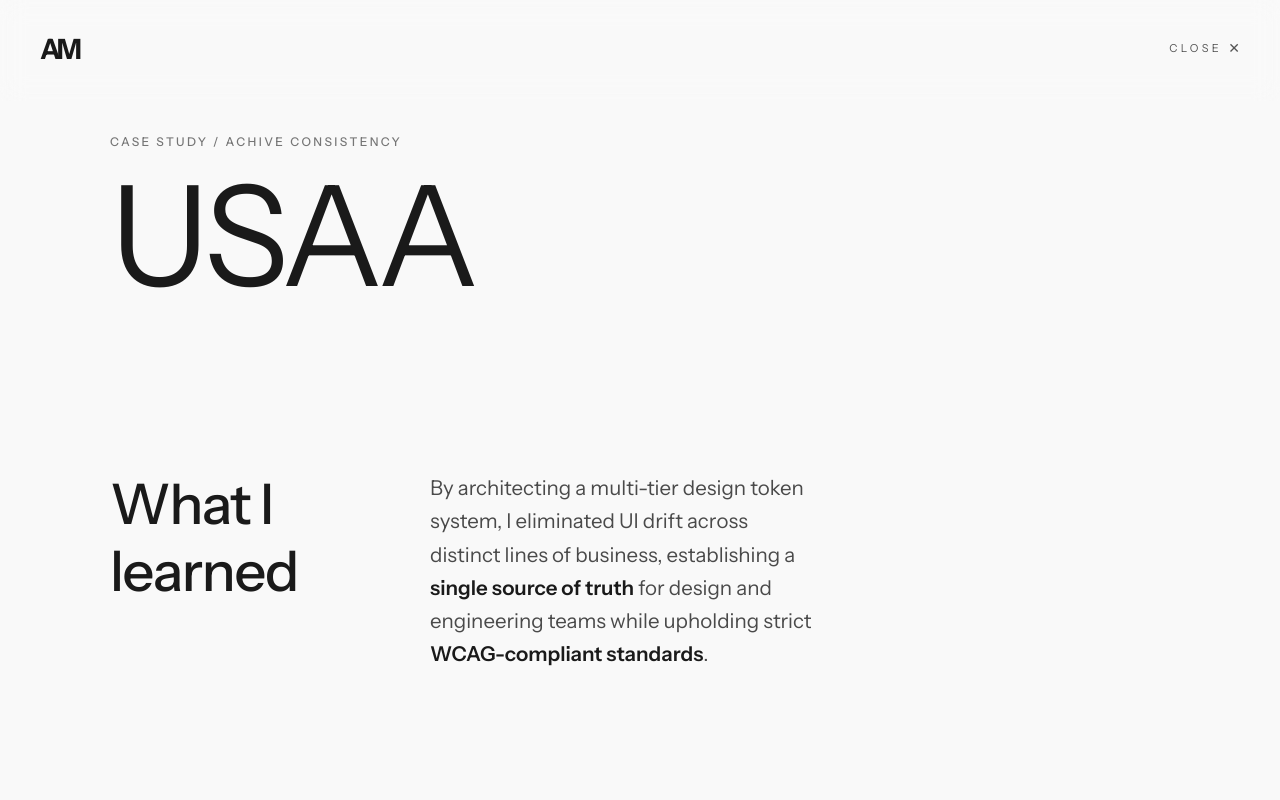
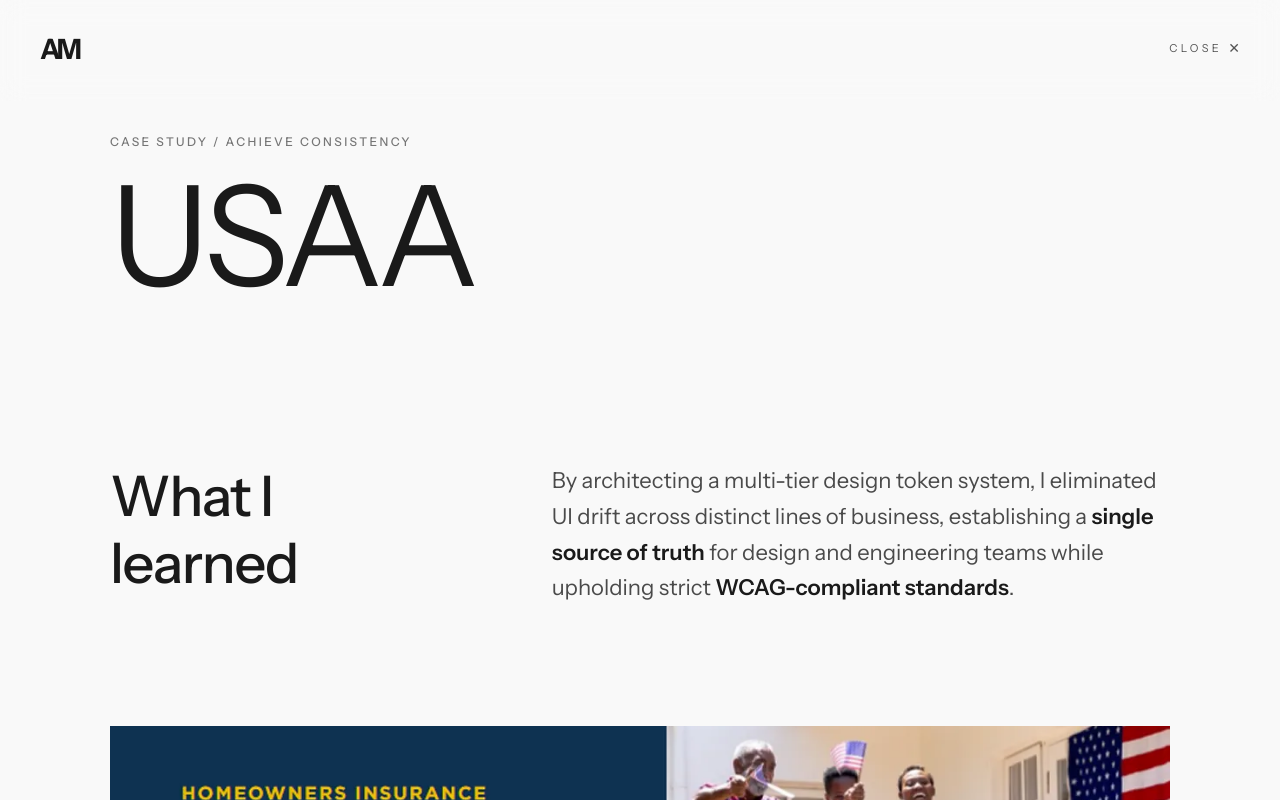
Before and after one commit to dizsel74/am-portfolio-2026, a React (Vite) app: page /work/usaa in a window 1280 px wide. Shown: the top 800 px of the page. Built offline with nearby package versions, Linux system fonts and the light colour scheme.

Commit message:
Modificando col-span-12 lg:col-span-8 a que se abra todo ->  col-span-12 lg:col-span-8 mb-24 lg:mb-36">

```diff
--- a/src/components/USAAProject.jsx
+++ b/src/components/USAAProject.jsx
@@ -24,8 +24,9 @@ const USAAProject = () => {
 
   return (
     <div className="bg-[#F9F9F9] pt-32 font-instrument selection:bg-black selection:text-white relative">
-      {/* NAV*/}
-        <ProjectNav/>
+      {/* NAV */}
+      <ProjectNav />
+
       {/* BOTÓN FLOTANTE */}
       <button
         className={`fixed right-8 bottom-12 z-50 bg-black text-white px-6 py-3 rounded-full text-[10px] uppercase tracking-[0.2em] transition-all duration-500 transform ${
@@ -38,47 +39,38 @@ const USAAProject = () => {
       {/* 0. HERO SECTION */}
       <section className="mb-24 lg:mb-40">
         <GridContainer>
-          <div className="col-span-12 lg:col-span-8">
+          {/* HEADER USAA */}
+          <div className="col-span-12 lg:col-span-8 mb-24 lg:mb-36">
             <span className="text-[12px] uppercase tracking-[0.2em] text-[#767676] font-medium">
-              Case Study / Achive Consistency
+              Case Study / Achieve Consistency
             </span>
-            <h1 className="text-[clamp(60px,12vw,140px)] leading-[0.85] font-normal mt-6 mb-12 tracking-[-0.04em] text-[#1a1a1a]">
+            <h1 className="text-[clamp(60px,12vw,140px)] leading-[0.85] font-normal mt-6 tracking-[-0.04em] text-[#1a1a1a]">
               USAA
             </h1>
+          </div>
 
-
-                {/* WHAT I LEARNED SECTION */}
-                <div className="mb-16 lg:mb-24 py-32">
-                    <div className="grid grid-cols-1 lg:grid-cols-12 gap-y-16 lg:gap-x-16 items-start">
+          {/* WHAT I LEARNED SECTION (12 Columnas independientes, idéntico a The Challenge) */}
+          <div className="col-span-12 mb-16 lg:mb-24">
+            <div className="grid grid-cols-1 lg:grid-cols-12 items-start">
 
               {/* Columna Izquierda: Título */}
-                      <div className="col-span-12 lg:col-span-5 mb-12 lg:mb-0">
+              <div className="col-span-12 lg:col-span-4 mb-8 lg:mb-0">
                 <h3 className="text-[56px] font-medium leading-[1.2] tracking-tight text-[#1a1a1a]">
                   What I <br className="hidden lg:block" />
                   learned
                 </h3>
               </div>
-                    {/* Columna Derecha: Párrafo de Impacto */}
+
+              {/* Columna Derecha: Párrafo */}
               <div className="col-span-12 lg:col-start-6 lg:col-span-7">
-                                  <p className="text-[clamp(18px,1.6vw,22px)] leading-relaxed text-[#4A4A4A] font-normal">
+                <p className="text-[clamp(18px,2vw,22px)] leading-relaxed text-[#4A4A4A] font-normal">
                   By architecting a multi-tier design token system, I eliminated UI drift across distinct lines of business, establishing a <strong className="font-semibold text-[#1a1a1a]">single source of truth</strong> for design and engineering teams while upholding strict <strong className="font-semibold text-[#1a1a1a]">WCAG-compliant standards</strong>.
                 </p>
               </div>
 
-
-
-
             </div>
           </div>
 
-
-
-
-
-
-
-
-          </div>
           {/* HERO IMAGE */}
           <div className="col-span-12">
             <div className="aspect-[16/7] bg-[#F5F5F5] overflow-hidden group">
@@ -230,7 +222,7 @@ const USAAProject = () => {
                   <span className="text-6xl font-light tracking-tighter text-[#1a1a1a] transition-all group-hover:translate-x-3 group-hover:text-[#767676]">
                     {item.value}
                   </span>
-                  <p className="text-[14px] leading-relaxed tracking-[0.1em] text-[#767676] mt-6  font-medium">
+                  <p className="text-[14px] leading-relaxed tracking-[0.1em] text-[#767676] mt-6 font-medium">
                     {item.label}
                   </p>
                 </div>
@@ -271,7 +263,7 @@ const USAAProject = () => {
         </GridContainer>
       </section>
 
-      {/* 6.FOOTER */}
+      {/* 6. FOOTER */}
       <footer className="py-12 bg-[#1a1a1a] border-t border-[#888888]/10">
         <GridContainer>
           <div className="col-span-12 flex justify-between items-center text-[10px] uppercase tracking-[0.2em] text-[#888888]">
```
Lines whose indentation alone changed are shown as unchanged.
